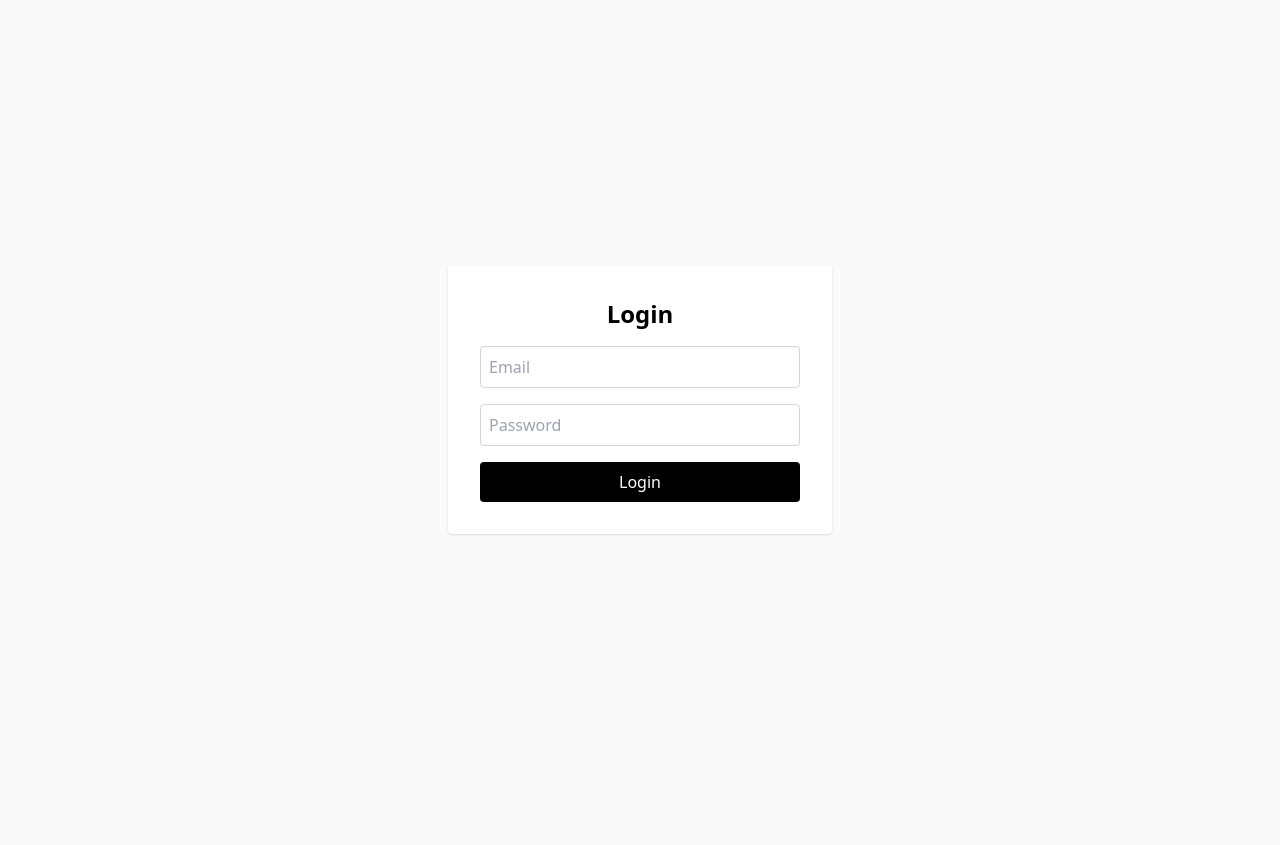
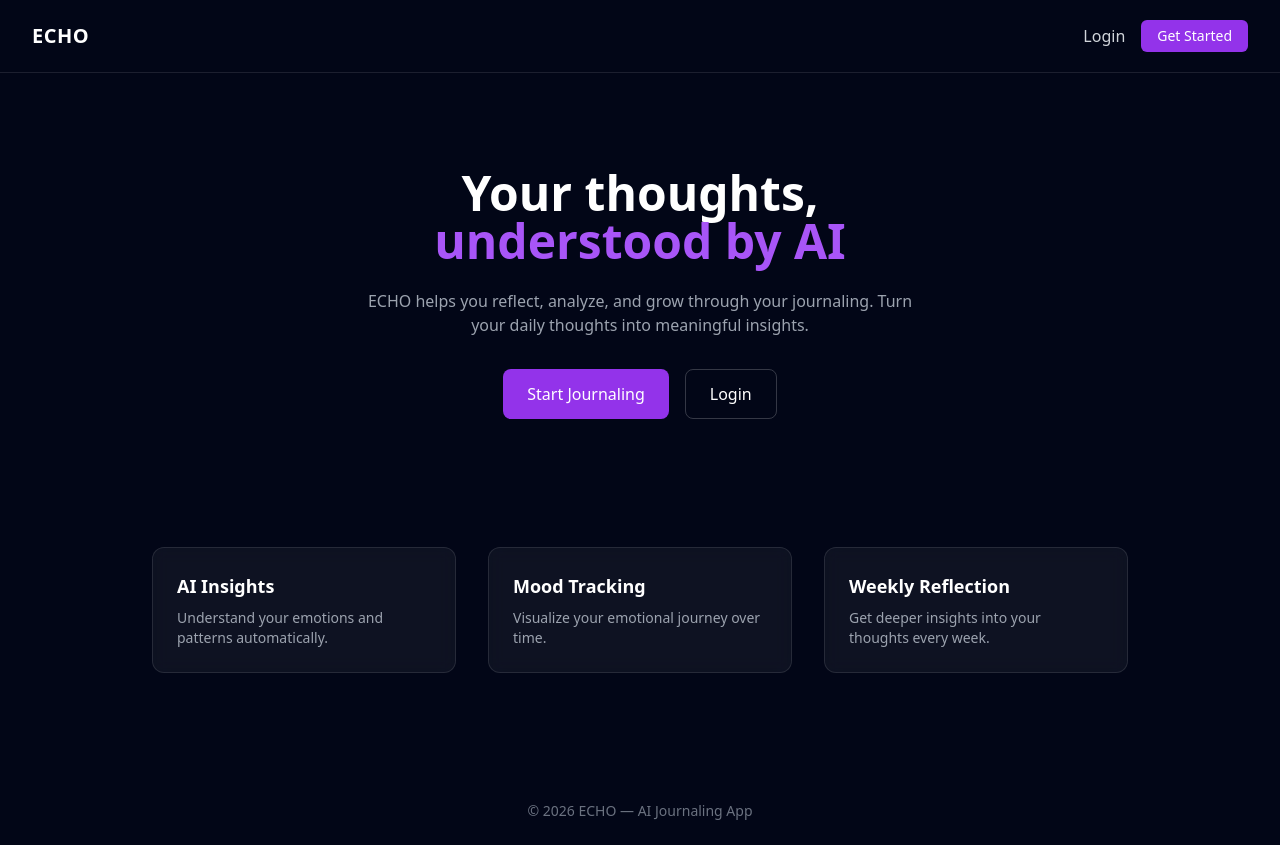
Before and after one commit to ManojBasty/echo-journal, a React (Vite) app in the folder echo-frontend/: page / in a window 1280 px wide. Before the commit the page ends 800 px from the top, so only its background shows below. Built offline with nearby package versions, Linux system fonts and the light colour scheme; no server answers.

Commit message:
Deplyoing the landing page and updating the backend build process.

```diff
--- a/echo-frontend/src/api/axios.ts
+++ b/echo-frontend/src/api/axios.ts
@@ -1,7 +1,7 @@
 import axios from "axios";
 
 const api = axios.create({
-  baseURL: "http://localhost:5000",
+  baseURL: import.meta.env.VITE_API_URL,
 });
 
 // 🔥 Attach token automatically
--- /dev/null
+++ b/echo-frontend/src/pages/Landing.tsx
@@ -0,0 +1,92 @@
+import { useNavigate } from "react-router-dom";
+
+export default function Landing() {
+  const navigate = useNavigate();
+
+  return (
+    <div className="min-h-screen bg-[#020617] text-white">
+
+      {/* ===== NAVBAR ===== */}
+      <div className="flex justify-between items-center px-8 py-5 border-b border-white/10">
+        <h1 className="text-xl font-semibold tracking-wide">ECHO</h1>
+
+        <div className="flex gap-4">
+          <button
+            onClick={() => navigate("/login")}
+            className="text-gray-300 hover:text-white"
+          >
+            Login
+          </button>
+
+          <button
+            onClick={() => navigate("/register")}
+            className="px-4 py-1.5 bg-purple-600 hover:bg-purple-700 rounded-md text-sm"
+          >
+            Get Started
+          </button>
+        </div>
+      </div>
+
+      {/* ===== HERO ===== */}
+      <div className="text-center mt-24 px-6">
+        <h2 className="text-4xl md:text-5xl font-bold leading-tight">
+          Your thoughts, <br />
+          <span className="text-purple-500">understood by AI</span>
+        </h2>
+
+        <p className="mt-6 text-gray-400 max-w-xl mx-auto">
+          ECHO helps you reflect, analyze, and grow through your journaling.
+          Turn your daily thoughts into meaningful insights.
+        </p>
+
+        <div className="mt-8 flex justify-center gap-4">
+          <button
+            onClick={() => navigate("/register")}
+            className="px-6 py-3 bg-purple-600 hover:bg-purple-700 rounded-lg"
+          >
+            Start Journaling
+          </button>
+
+          <button
+            onClick={() => navigate("/login")}
+            className="px-6 py-3 border border-white/20 rounded-lg hover:bg-white/10"
+          >
+            Login
+          </button>
+        </div>
+      </div>
+
+      {/* ===== FEATURES ===== */}
+      <div className="mt-32 px-6 max-w-5xl mx-auto grid md:grid-cols-3 gap-8">
+
+        {[
+          {
+            title: "AI Insights",
+            desc: "Understand your emotions and patterns automatically.",
+          },
+          {
+            title: "Mood Tracking",
+            desc: "Visualize your emotional journey over time.",
+          },
+          {
+            title: "Weekly Reflection",
+            desc: "Get deeper insights into your thoughts every week.",
+          },
+        ].map((f, i) => (
+          <div
+            key={i}
+            className="p-6 bg-white/5 border border-white/10 rounded-xl backdrop-blur hover:border-purple-500 transition"
+          >
+            <h3 className="text-lg font-semibold mb-2">{f.title}</h3>
+            <p className="text-gray-400 text-sm">{f.desc}</p>
+          </div>
+        ))}
+      </div>
+
+      {/* ===== FOOTER ===== */}
+      <div className="mt-32 text-center text-gray-500 text-sm pb-6">
+        © {new Date().getFullYear()} ECHO — AI Journaling App
+      </div>
+    </div>
+  );
+}
--- a/echo-frontend/src/pages/Register.tsx
+++ b/echo-frontend/src/pages/Register.tsx
@@ -12,7 +12,7 @@ export default function Register() {
       await signupUser(email, password);
 
       alert("Signup successful! Please login.");
-      navigate("/");
+      navigate("/login"); // ✅ FIXED
     } catch (error: any) {
       console.log(error);
       alert(error.response?.data?.message || "Signup failed");
@@ -20,33 +20,60 @@ export default function Register() {
   };
 
   return (
-    <div className="h-screen flex items-center justify-center bg-gray-50">
-      <div className="bg-white p-8 rounded shadow w-96 space-y-4">
+    <div className="min-h-screen flex items-center justify-center bg-[#020617] px-4">
 
-        <h2 className="text-2xl font-semibold text-center">Register</h2>
+      <div className="w-full max-w-md p-8 rounded-2xl
+      bg-white/5 border border-white/10 backdrop-blur space-y-5">
 
+        {/* TITLE */}
+        <h2 className="text-2xl font-semibold text-center text-white">
+          Create your account
+        </h2>
+
+        {/* EMAIL */}
         <input
           type="email"
           placeholder="Email"
-          className="w-full border p-2 rounded"
+          className="w-full p-3 rounded-lg
+          bg-black/30 border border-white/10
+          text-white placeholder-gray-400
+          focus:outline-none focus:border-purple-500"
           value={email}
           onChange={(e) => setEmail(e.target.value)}
         />
 
+        {/* PASSWORD */}
         <input
           type="password"
           placeholder="Password"
-          className="w-full border p-2 rounded"
+          className="w-full p-3 rounded-lg
+          bg-black/30 border border-white/10
+          text-white placeholder-gray-400
+          focus:outline-none focus:border-purple-500"
           value={password}
           onChange={(e) => setPassword(e.target.value)}
         />
 
+        {/* BUTTON */}
         <button
           onClick={handleSignup}
-          className="w-full bg-black text-white p-2 rounded"
+          className="w-full py-3 rounded-lg
+          bg-purple-600 hover:bg-purple-700
+          transition text-white font-medium"
         >
           Sign Up
         </button>
+
+        {/* FOOTER */}
+        <p className="text-sm text-gray-400 text-center">
+          Already have an account?{" "}
+          <span
+            onClick={() => navigate("/login")}
+            className="text-purple-400 cursor-pointer hover:underline"
+          >
+            Login
+          </span>
+        </p>
 
       </div>
     </div>
--- a/echo-frontend/src/routes/AppRoutes.tsx
+++ b/echo-frontend/src/routes/AppRoutes.tsx
@@ -1,5 +1,6 @@
 import { BrowserRouter, Routes, Route } from "react-router-dom";
 
+import Landing from "../pages/Landing";
 import Login from "../pages/Login";
 import Register from "../pages/Register";
 import Dashboard from "../pages/Dashboard";
@@ -13,9 +14,12 @@ export default function AppRoutes() {
     <BrowserRouter>
       <Routes>
 
-        {/* Public Routes */}
+        {/* ===== LANDING (PUBLIC, NO WRAPPER) ===== */}
+        <Route path="/" element={<Landing />} />
+
+        {/* ===== AUTH ROUTES ===== */}
         <Route
-          path="/"
+          path="/login"
           element={
             <PublicRoute>
               <Login />
@@ -32,7 +36,7 @@ export default function AppRoutes() {
           }
         />
 
-        {/* Protected Routes */}
+        {/* ===== PROTECTED ROUTES ===== */}
         <Route
           path="/dashboard"
           element={
```
Also changed, not shown: 2 other files (tests, documents, lock files or other folders).
